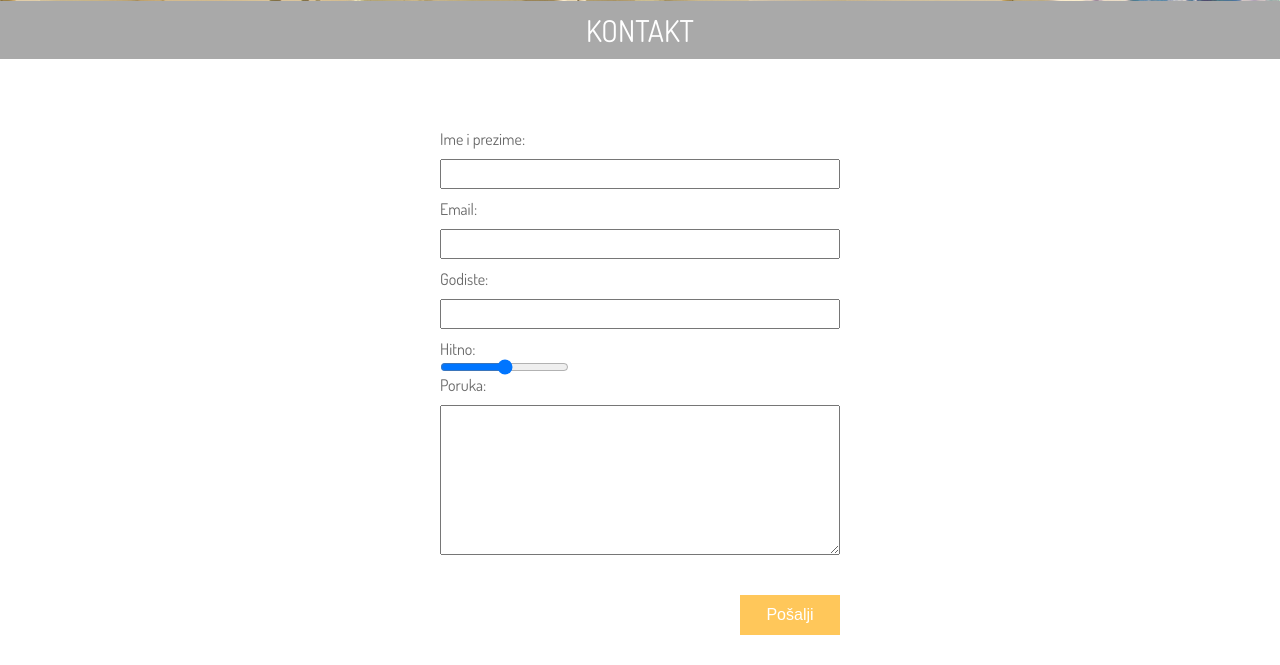
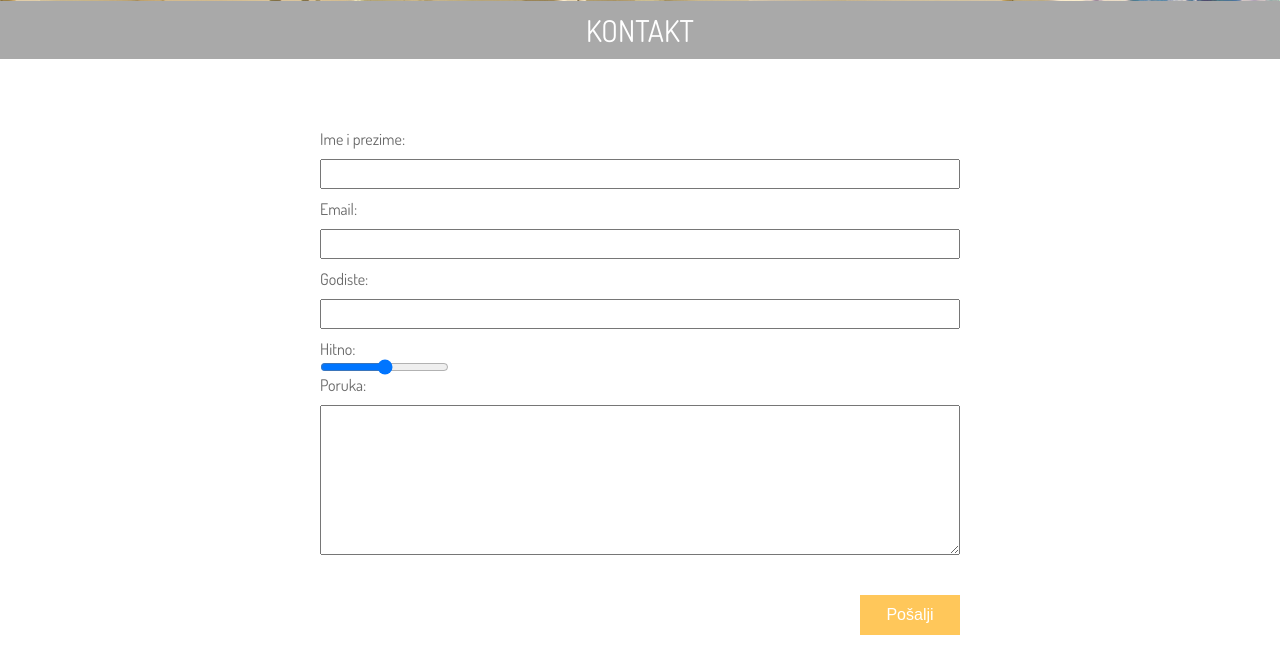
Before and after one commit to WebTehnologijeETF/Zubarska-ordinacija-Apple, a PHP site: page /kontakt.html in a window 1280 px wide. Shown: the part 577-1242 px from the top of the page. Run offline with PHP 8.4, Linux system fonts and the light colour scheme.

Commit message:
Update, style.css

```diff
--- a/css/style.css
+++ b/css/style.css
@@ -431,7 +431,7 @@ ul.partners
 .kontakt-forma
 {
     padding: 50px;
-    width:400px;
+    width:50%;
     margin: 0 auto;
     color:dimgrey;
 }
```
